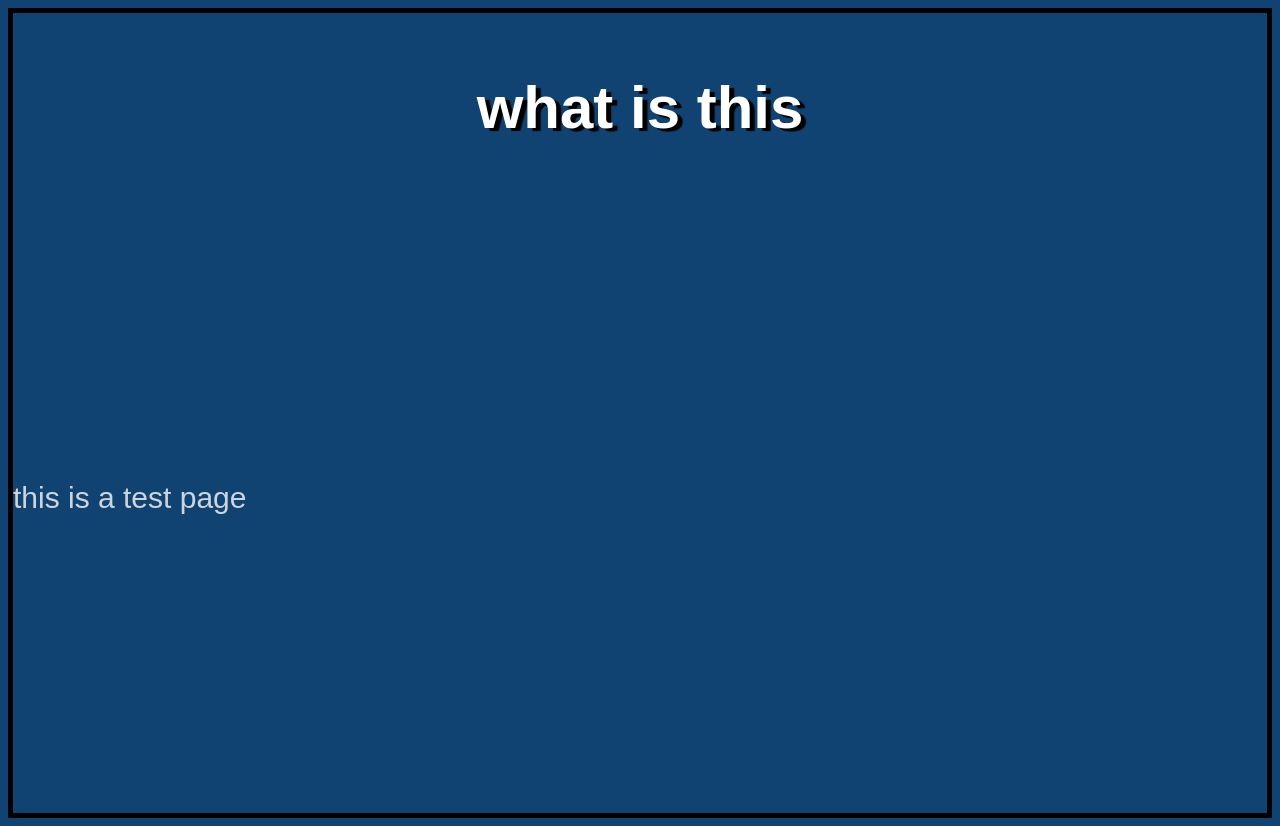
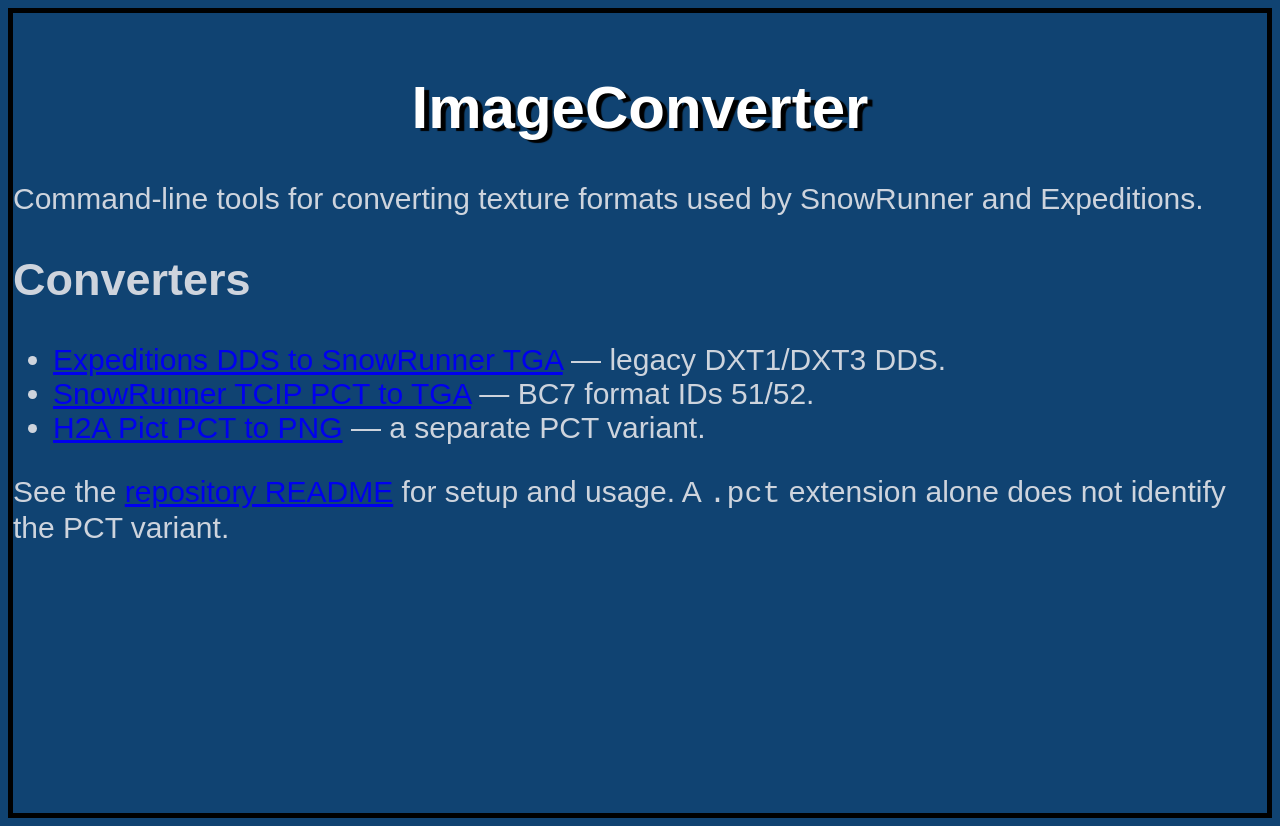
Before and after one commit to Jcraft97/SnowRunner-Texture-Converter, a plain HTML site: page Docs/index.html in a window 1280 px wide. Drawn offline with Linux system fonts and the light colour scheme.

Commit message:
Refactor GitHub Pages deployment workflow and update index.html structure

```diff
--- a/Docs/index.html
+++ b/Docs/index.html
@@ -2,10 +2,22 @@
 <html lang="en">
     <head>
         <link href="test.css" rel="stylesheet" />
-        <title>My Page</title>
+        <meta charset="utf-8" />
+        <meta name="viewport" content="width=device-width, initial-scale=1" />
+        <meta name="description" content="Command-line texture converters for SnowRunner and Expeditions." />
+        <title>ImageConverter — SnowRunner &amp; Expeditions</title>
     </head>
     <body>
-        <h1>what is this</h1>
-        <p>this is a test page</p>
+        <main>
+            <h1>ImageConverter</h1>
+            <p>Command-line tools for converting texture formats used by SnowRunner and Expeditions.</p>
+            <h2>Converters</h2>
+            <ul>
+                <li><a href="https://github.com/Jcraft97/ImageConverter/tree/main/Convert-DDS-to-TGA">Expeditions DDS to SnowRunner TGA</a> — legacy DXT1/DXT3 DDS.</li>
+                <li><a href="https://github.com/Jcraft97/ImageConverter/tree/main/Convert-PCT-to-TGA">SnowRunner TCIP PCT to TGA</a> — BC7 format IDs 51/52.</li>
+                <li><a href="https://github.com/Jcraft97/ImageConverter/tree/main/Convert-PCT-to-PNG">H2A Pict PCT to PNG</a> — a separate PCT variant.</li>
+            </ul>
+            <p>See the <a href="https://github.com/Jcraft97/ImageConverter">repository README</a> for setup and usage. A <code>.pct</code> extension alone does not identify the PCT variant.</p>
+        </main>
     </body>
 </html>
```
Also changed, not shown: 1 other file.
